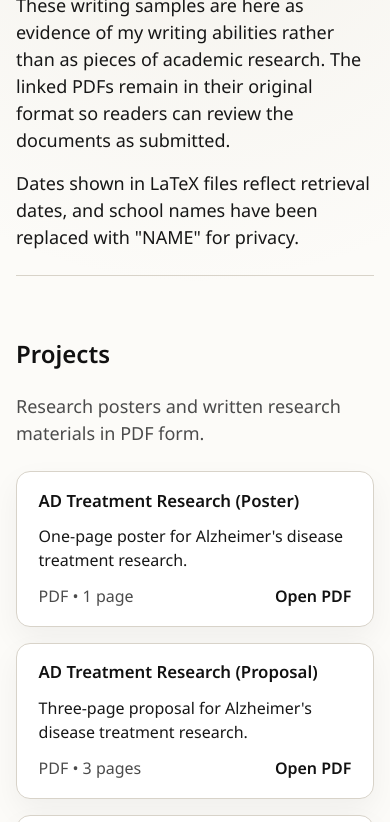
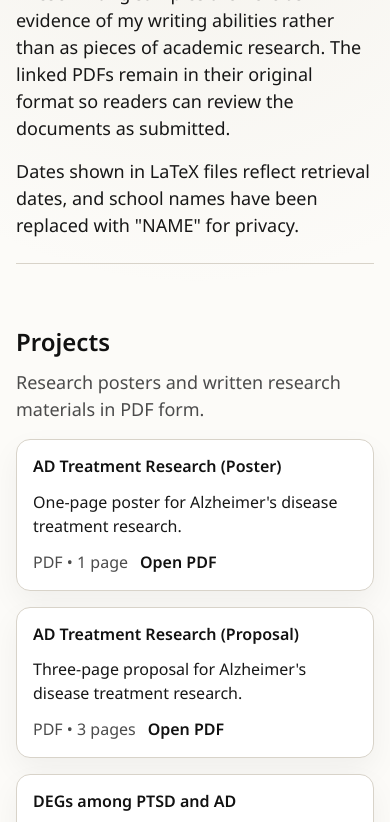
Before and after one commit to JeremyKalfus/JeremyKalfus, a website: page index.html in a window 390 px wide. Shown: the part 160-982 px from the top of the page. Drawn offline with Linux system fonts and the light colour scheme; a web font is replaced by a local one.

Commit message:
Polish homepage reading rhythm

```diff
--- a/styles.css
+++ b/styles.css
@@ -83,7 +83,7 @@ a {
 .container {
     max-width: var(--layout-max-width);
     margin: 0 auto;
-    padding: var(--space-2xl) var(--space-lg);
+    padding: 4.5rem 1.5rem 5rem;
 }
 
 .page-shell {
@@ -98,8 +98,10 @@ a {
 .theme-toggle-container {
     display: flex;
     align-items: center;
-    justify-content: space-between;
+    justify-content: flex-start;
     gap: var(--space-md);
+    width: min(100%, var(--measure-prose));
+    align-self: flex-start;
     margin-top: var(--space-xl);
     padding-top: var(--space-lg);
     border-top: 1px solid var(--color-border);
@@ -189,9 +191,9 @@ a {
 .intro {
     display: flex;
     flex-direction: column;
-    gap: var(--space-md);
+    gap: var(--space-sm);
     text-align: center;
-    margin-bottom: var(--space-xl);
+    margin-bottom: 2.75rem;
     padding-bottom: var(--space-lg);
     border-bottom: 1px solid var(--color-border);
 }
@@ -237,13 +239,13 @@ a {
     color: var(--color-text-secondary);
     font-size: var(--font-size-body);
     line-height: var(--line-height-body);
-    margin-bottom: var(--space-md);
+    margin-bottom: var(--space-sm);
 }
 
 .projects,
 .writings,
 .resume {
-    margin-top: var(--space-xl);
+    margin-top: 2.5rem;
 }
 
 .projects h2,
@@ -252,7 +254,7 @@ a {
     font-size: var(--font-size-heading);
     font-weight: 600;
     line-height: 1.2;
-    margin-bottom: var(--space-md);
+    margin-bottom: var(--space-xs);
     color: var(--color-heading);
 }
 
@@ -320,7 +322,7 @@ a {
 .resource-meta-row {
     display: flex;
     align-items: baseline;
-    justify-content: space-between;
+    justify-content: flex-start;
     flex-wrap: wrap;
     gap: var(--space-xs);
     color: var(--color-text-secondary);
@@ -340,7 +342,7 @@ a {
 
 @media (max-width: 600px) {
     .container {
-        padding: var(--space-xl) var(--space-sm);
+        padding: 2.75rem 1rem 3rem;
     }
 
     .intro {
@@ -355,7 +357,7 @@ a {
     .projects,
     .writings,
     .resume {
-        margin-top: var(--space-lg);
+        margin-top: 2rem;
     }
 
     .theme-toggle-container {
@@ -363,6 +365,7 @@ a {
         flex-direction: column;
         align-items: flex-start;
         gap: var(--space-sm);
+        width: 100%;
         margin-top: var(--space-lg);
         padding-top: var(--space-md);
     }
@@ -388,4 +391,33 @@ a {
     .theme-toggle input:checked + .slider::before {
         transform: translateX(28px);
     }
+
+    .project-link,
+    .writing-link {
+        padding: 1rem;
+    }
+
+    .resource-title,
+    .resource-description,
+    .resource-meta,
+    .resource-action,
+    .theme-label,
+    .theme-heading {
+        font-size: 1rem;
+    }
+
+    .resource-meta-row {
+        align-items: flex-start;
+    }
 }
+
+@media (min-width: 901px) {
+    .project-link,
+    .writing-link {
+        padding: 1.3rem 1.5rem;
+    }
+
+    .resource-title {
+        font-size: 1.1rem;
+    }
+}
```
